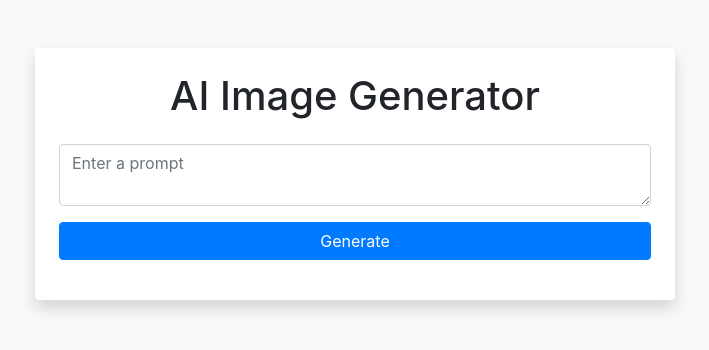
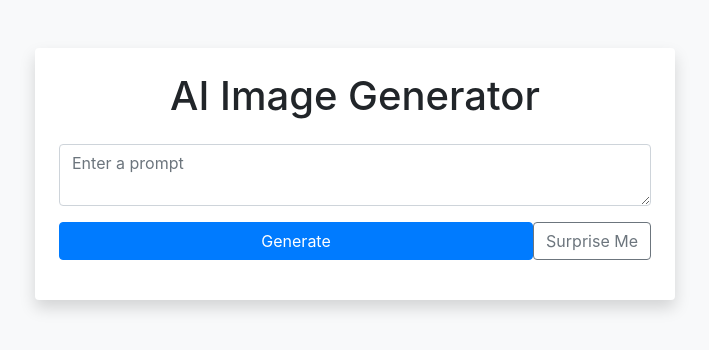
Before and after one commit to noah23olsen/Diffusion-Image-Generator, a Flask app: page / in a window 1280 px wide. Shown: the top 350 px of the page, without its empty margins (285-994 px from the left). Run offline with Flask 3, Linux system fonts and the light colour scheme; some libraries are stand-ins or nearby versions.

Commit message:
timestamp storing filenames & adds a 'surprise me' button

```diff
--- a/app.py
+++ b/app.py
@@ -24,9 +24,16 @@
     prompt = request.args.get("prompt", "")
 
     if request.method == "POST":
+
+        action = request.form["action"]
+
+        if action == "surprise":
+            prompt = "surprise me!"
+
+        else:
+            prompt = request.form["prompt"]
+
         try:
-            prompt = request.form["prompt"]
-            print("Prompt:", prompt)
             full_file_path = generate_image(prompt)
 
             filename = os.path.basename(full_file_path)  # Extract filename from the path (eg. image.png)
@@ -34,7 +41,7 @@
 
             return redirect(url_for("index", message=message, image_url=image_url, prompt=prompt))
         except Exception as e:
-            message = f"Error generating image: {e}"
+            message = f"Error generating image: {e} prompt: {prompt}"
 
     return render_template("index.html", message=message, image_url=image_url, prompt=prompt)
 
--- a/stable_diffusion_service.py
+++ b/stable_diffusion_service.py
@@ -2,6 +2,7 @@
 import os;
 from os import getenv;
 import requests
+import time
 
 # load_dotenv()
 API_KEY = getenv("STABILITY_API_KEY")
@@ -16,6 +17,9 @@
 
     #clean all special characters
     user_input = ''.join(e for e in user_input if e.isalnum())
+
+    #add the timestamp to the filename
+    user_input = f"{user_input}_{int(time.time())}"
 
     file_path = os.path.join(os.getcwd(), "resources", f"{user_input}.webp")
 
--- a/templates/index.html
+++ b/templates/index.html
@@ -17,16 +17,30 @@
                     <form method="POST" class="form-group">
                         <div class="mb-3">
                             <textarea
-                                type="text"
                                 class="form-control"
                                 id="prompt"
                                 name="prompt"
                                 maxlength="500"
-                                required
                                 placeholder="Enter a prompt"></textarea>
                         </div>
-                        <div class="d-grid">
-                            <button type="submit" class="btn btn-primary btn-block">Generate</button>
+                        <div class="d-flex justify-content-between">
+                            <!-- Generate Button (Primary Action) -->
+                            <button
+                                type="submit"
+                                name="action"
+                                value="generate"
+                                class="btn btn-primary flex-grow-1 me-2">
+                                Generate
+                            </button>
+
+                            <!-- Surprise Me Button (Secondary Action) -->
+                            <button
+                                type="submit"
+                                name="action"
+                                value="surprise"
+                                class="btn btn-outline-secondary">
+                                Surprise Me
+                            </button>
                         </div>
                     </form>
 
```
